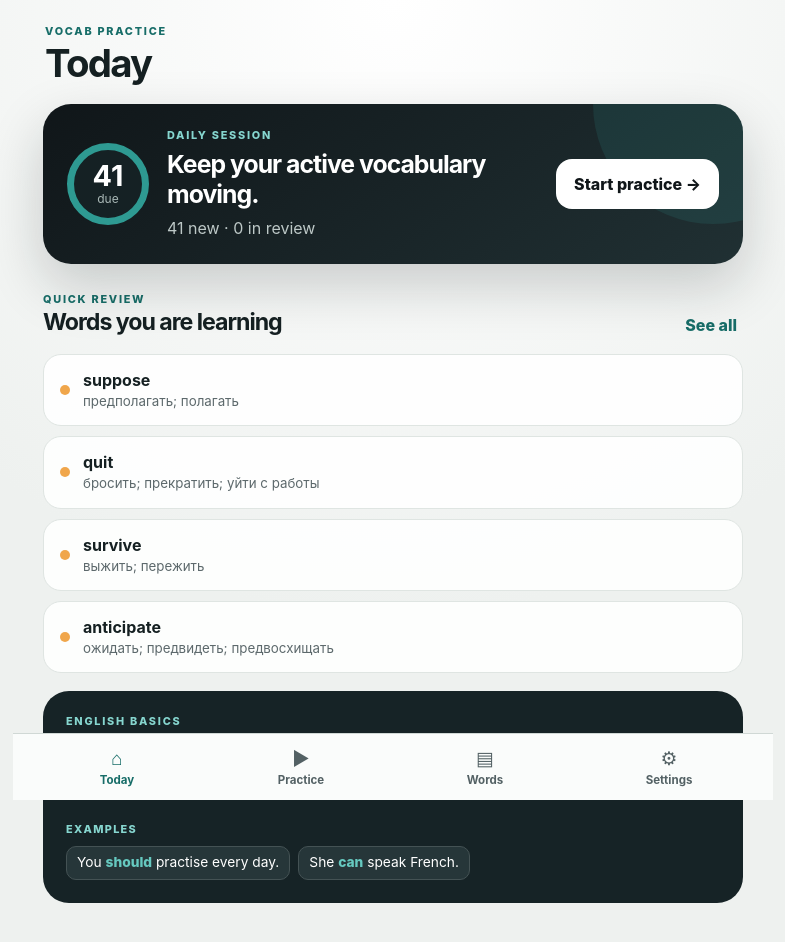
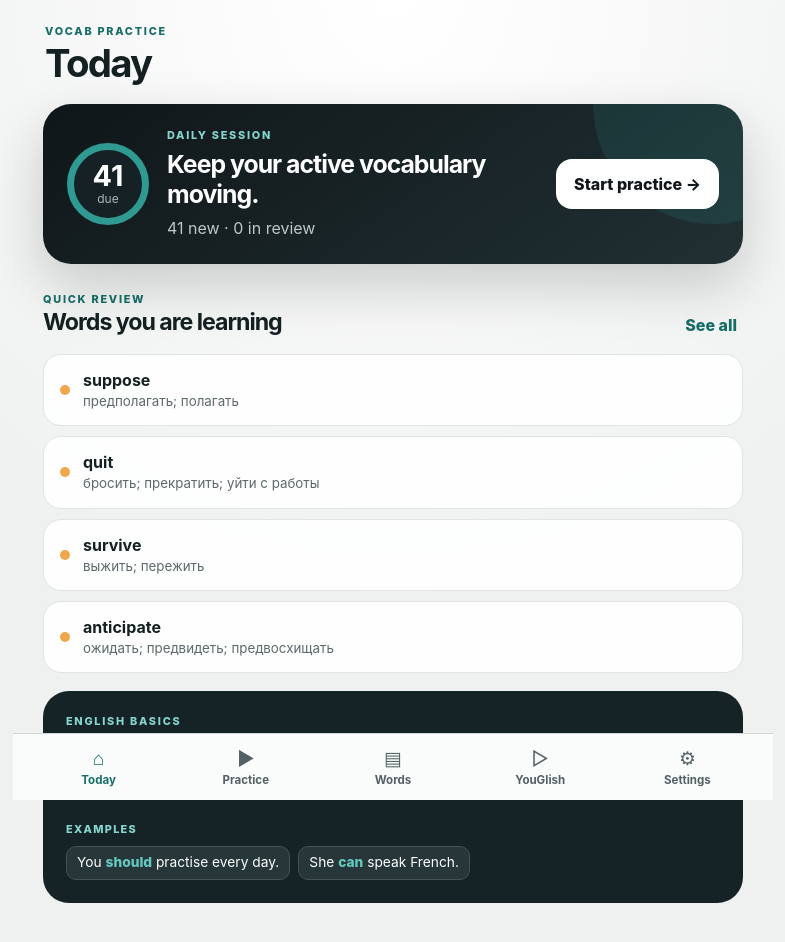
Before and after one commit to ali1987isaev/vocab-practice, a React (Vite) app: page / in a window 1280 px wide. Shown: the top 942 px of the page, without its empty margins (247-1032 px from the left). Built offline with nearby package versions, Linux system fonts and the light colour scheme.

Commit message:
fix/youglish-widget-and-more

```diff
--- a/src/App.tsx
+++ b/src/App.tsx
@@ -15,8 +15,10 @@ import { loadCards, resetProgress, saveProgress } from './storage'
 import { useTheme } from './theme'
 import type { ReviewRating, VocabularyCard } from './types'
 
-type View = 'today' | 'practice' | 'words' | 'settings'
+type View = 'today' | 'practice' | 'words' | 'youglish' | 'settings'
 type WordsViewMode = 'all' | 'english' | 'russian'
+
+const YOUGLISH_WIDGET_SCRIPT_ID = 'youglish-widget-script'
 
 const LANGUAGE_OPTIONS = [
   { value: 'en-GB', label: 'English (UK)' },
@@ -156,6 +158,17 @@ export default function App() {
     return () => synthesis.removeEventListener('voiceschanged', loadVoices)
   }, [speechSupported])
 
+  useEffect(() => {
+    if (view !== 'youglish' || document.getElementById(YOUGLISH_WIDGET_SCRIPT_ID)) return
+
+    const script = document.createElement('script')
+    script.id = YOUGLISH_WIDGET_SCRIPT_ID
+    script.src = 'https://youglish.com/public/emb/widget.js'
+    script.async = true
+    script.charset = 'utf-8'
+    document.body.append(script)
+  }, [view])
+
   const cardSummary = useMemo(() => {
     const dueCards: VocabularyCard[] = []
     let newCount = 0
@@ -233,7 +246,7 @@ export default function App() {
       <header className="topbar">
         <div>
           <p className="eyebrow">VOCAB PRACTICE</p>
-          <h1>{view === 'today' ? 'Today' : view === 'practice' ? 'Practice' : view === 'words' ? 'Learning words' : 'Settings'}</h1>
+          <h1>{view === 'today' ? 'Today' : view === 'practice' ? 'Practice' : view === 'words' ? 'Learning words' : view === 'youglish' ? 'YouGlish' : 'Settings'}</h1>
         </div>
       </header>
 
@@ -389,6 +402,31 @@ export default function App() {
           </section>
         )}
 
+        <section className="stack youglish-screen" hidden={view !== 'youglish'}>
+          <article className="youglish-widget-card">
+            <p className="eyebrow">PRONUNCIATION IN CONTEXT</p>
+            <h2>Hear how people really say it.</h2>
+            <p className="youglish-intro">
+              Explore “great power” in real English videos and move between examples
+              using the widget controls.
+            </p>
+            <div className="youglish-widget-frame">
+              <a
+                id="yg-widget-0"
+                className="youglish-widget"
+                data-query="great%20power"
+                data-lang="english"
+                data-components="8415"
+                data-bkg-color="theme_light"
+                rel="nofollow"
+                href="https://youglish.com"
+              >
+                Visit YouGlish.com
+              </a>
+            </div>
+          </article>
+        </section>
+
         {view === 'settings' && (
           <section className="stack">
             <article className="settings-card appearance-card">
@@ -538,6 +576,7 @@ export default function App() {
           <button className={view === 'today' ? 'active' : ''} type="button" aria-current={view === 'today' ? 'page' : undefined} onClick={() => setView('today')}><span aria-hidden="true">⌂</span><small>Today</small></button>
           <button type="button" onClick={startPractice}><span aria-hidden="true">▶</span><small>Practice</small></button>
           <button className={view === 'words' ? 'active' : ''} type="button" aria-current={view === 'words' ? 'page' : undefined} onClick={() => setView('words')}><span aria-hidden="true">▤</span><small>Words</small></button>
+          <button className={view === 'youglish' ? 'active' : ''} type="button" aria-current={view === 'youglish' ? 'page' : undefined} onClick={() => setView('youglish')}><span aria-hidden="true">▷</span><small>YouGlish</small></button>
           <button className={view === 'settings' ? 'active' : ''} type="button" aria-current={view === 'settings' ? 'page' : undefined} onClick={() => setView('settings')}><span aria-hidden="true">⚙</span><small>Settings</small></button>
         </nav>
       )}
--- a/src/data/verbs.ts
+++ b/src/data/verbs.ts
@@ -217,12 +217,11 @@ export const verbs: VocabularyCard[] = [
   }),
   createCard({
     id: 'demand',
-    term: 'demand (something from someone)',
+    term: 'demand',
     translation: 'требовать (что-либо от кого-либо)',
     definition:
       'To ask for something firmly and forcefully because you believe you have a right to it.',
     pronunciation: '/dɪˈmɑːnd/',
-    youglishQuery: 'demanding from the government',
     level: 'B2',
     examples: [
       'They are demanding action from the government.',
--- a/src/styles.css
+++ b/src/styles.css
@@ -163,7 +163,14 @@ blockquote { margin: 18px 0 0; padding: 16px; border-left: 4px solid var(--accen
 .switch-thumb { display: block; width: 24px; height: 24px; border-radius: 50%; background: white; box-shadow: 0 2px 5px rgba(16,22,25,.25); transition: transform .2s ease; }
 .theme-switch[aria-checked='true'] .switch-thumb { transform: translateX(22px); }
 
-.bottom-nav { position: fixed; z-index: 20; left: 50%; bottom: 0; transform: translateX(-50%); width: min(760px, 100%); display: grid; grid-template-columns: repeat(4, 1fr); padding: 8px 12px calc(8px + env(safe-area-inset-bottom)); border-top: 1px solid #d0d8d5; background: #fafcfb; }
+.youglish-screen[hidden] { display: none; }
+.youglish-widget-card { padding: 24px; border: 1px solid var(--line); border-radius: 24px; background: white; overflow: hidden; }
+.youglish-widget-card h2 { margin: 7px 0 0; font-size: clamp(1.65rem, 7vw, 2.35rem); letter-spacing: -.045em; }
+.youglish-intro { margin: 10px 0 22px; color: var(--muted); line-height: 1.55; }
+.youglish-widget-frame { min-height: 320px; border-radius: 17px; overflow: hidden; background: #f3f6f5; }
+.youglish-widget-frame > a { min-height: 320px; display: grid; place-items: center; padding: 24px; color: var(--accent-dark); font-weight: 800; text-align: center; }
+
+.bottom-nav { position: fixed; z-index: 20; left: 50%; bottom: 0; transform: translateX(-50%); width: min(760px, 100%); display: grid; grid-template-columns: repeat(5, 1fr); padding: 8px 12px calc(8px + env(safe-area-inset-bottom)); border-top: 1px solid #d0d8d5; background: #fafcfb; }
 .bottom-nav button { min-height: 48px; display: grid; place-items: center; gap: 3px; border: 0; background: none; color: #536164; padding: 5px; }
 .bottom-nav button span { font-size: 1.18rem; }
 .bottom-nav button small { font-size: .72rem; font-weight: 750; }
@@ -248,6 +255,15 @@ blockquote { margin: 18px 0 0; padding: 16px; border-left: 4px solid var(--accen
 :root[data-theme='dark'] .settings-card {
   border-color: var(--line);
   background: rgba(24, 33, 36, .96);
+}
+
+:root[data-theme='dark'] .youglish-widget-card {
+  border-color: var(--line);
+  background: rgba(24, 33, 36, .96);
+}
+
+:root[data-theme='dark'] .youglish-widget-frame {
+  background: #121b1d;
 }
 
 :root[data-theme='dark'] .preview-card:hover,
--- a/src/youglish.ts
+++ b/src/youglish.ts
@@ -6,17 +6,23 @@ export const DEFAULT_YOUGLISH_ACCENT: YouglishAccent = 'ie'
 
 type YouglishCard = Pick<VocabularyCard, 'term' | 'youglishQuery'>
 
+function getSearchTerm(card: YouglishCard): string {
+  if (card.youglishQuery) return card.youglishQuery
+
+  return card.term
+    .split('/')[0]
+    .replace(/\s*\([^)]*\)\s*/g, ' ')
+}
+
 export function getYouglishUrl(
   card: YouglishCard,
   accent: YouglishAccent = DEFAULT_YOUGLISH_ACCENT,
 ): string {
-  const query =
-    card.youglishQuery
-    ?? card.term
-      .trim()
-      .toLowerCase()
-      .replace(/[’']/g, '')
-      .replace(/\s+/g, '_')
+  const query = getSearchTerm(card)
+    .trim()
+    .toLowerCase()
+    .replace(/[’']/g, '')
+    .replace(/\s+/g, '_')
 
   return `https://youglish.com/pronounce/${encodeURIComponent(query)}/english/${accent}`
 }
```
